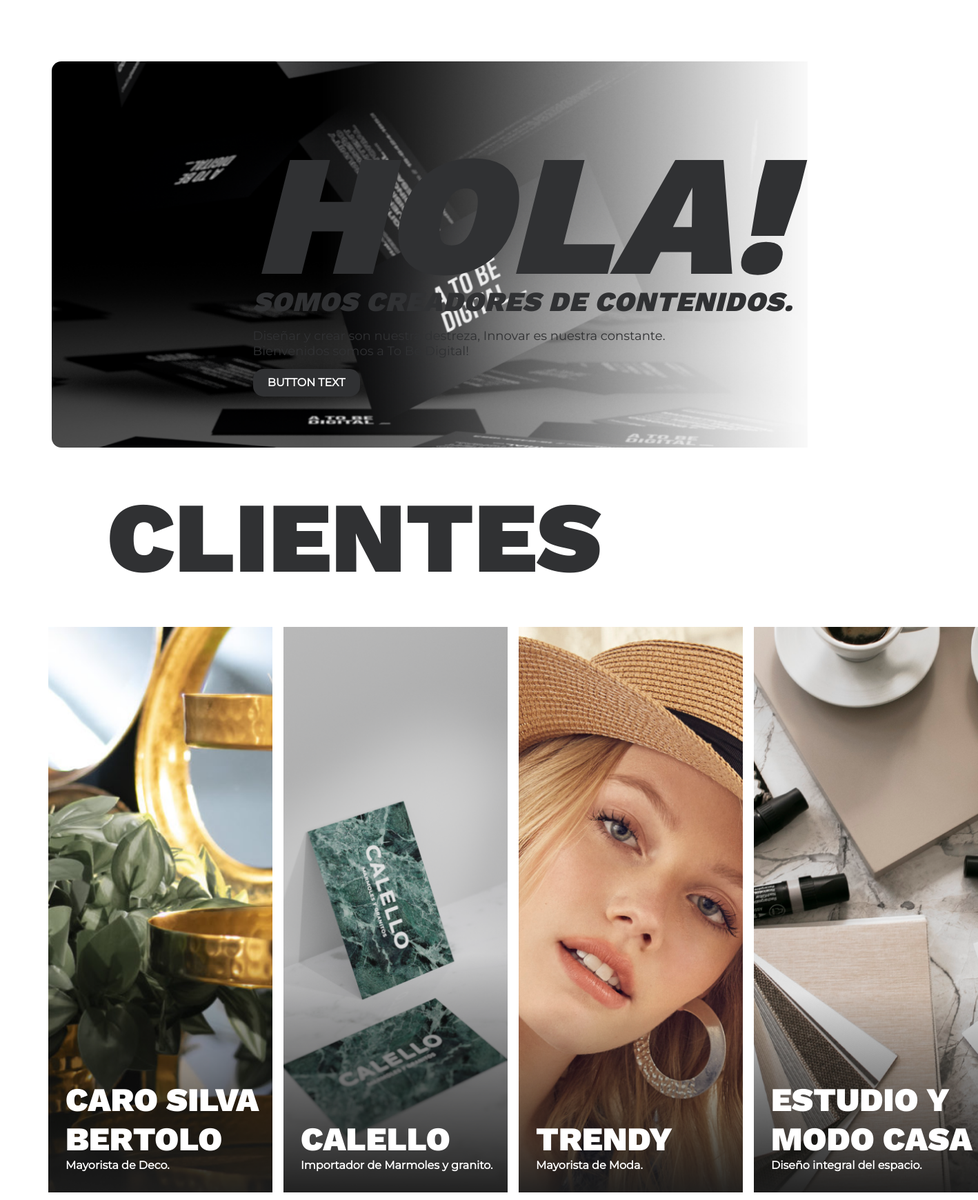
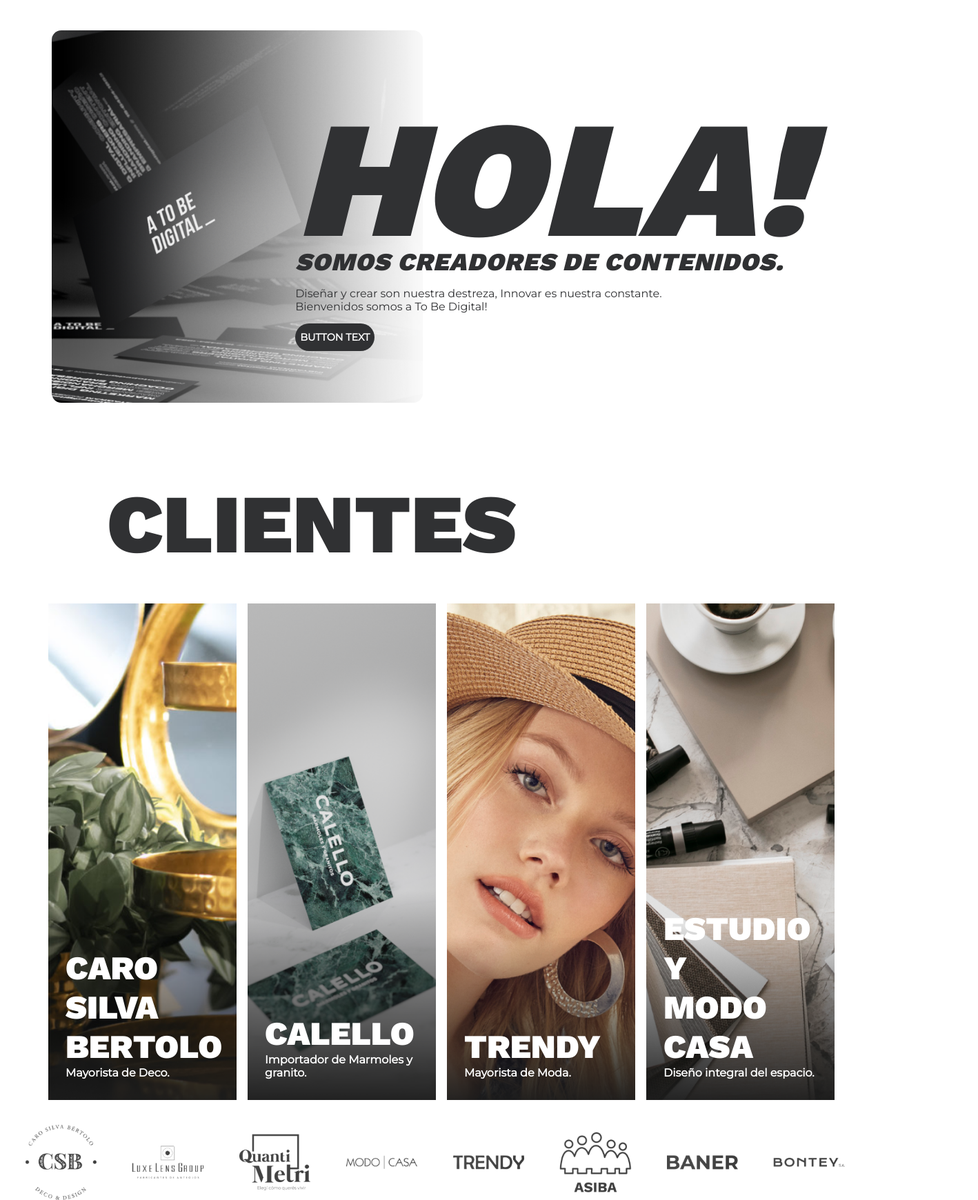
Before and after one commit to tomas-lambert/a-to-be-digital, a plain HTML site: page index.html in a window 1280 px wide. Shown: the part 106-1846 px from the top of the page at 69% size, 1418 px wide, since content can reach past the window. Drawn offline with nearby package versions, Linux system fonts and the light colour scheme.

Commit message:
Version 1.0.0 complete (estuctura sin animaciones)

```diff
--- a/index.html
+++ b/index.html
@@ -29,6 +29,9 @@
     </header>
     <section class="atb-index-banner">
         <div class="atb-index-banner-contain">
+            <div class="atb-index-banner-image">
+
+            </div>
             <div class="atb-index-banner-text">
                 <h2>HOLA!</h2>
                 <h3>SOMOS CREADORES DE CONTENIDOS.</h3>
--- a/style/sass/_main.scss
+++ b/style/sass/_main.scss
@@ -24,6 +24,7 @@
     align-items: center;
     height: 15vh;
     padding: 0px 100px;
+    overflow: hidden;
     div{
         h1{
             width: 200px;
@@ -46,8 +47,11 @@
             margin: 0px;
             padding: 0px;
             li{
-                width: 100px;
+                width: 115px;
                 height: 25px;
+                text-align: center;
+                border-radius: 30px;
+                transition: 500ms;
 
                 a{
                     font-family: $titulos;
@@ -56,42 +60,60 @@
                     font-weight: bold;
                     text-transform: uppercase;
                     color: $color-negro-oscuro;
+                    transition: 500ms;
                 }
+            }
+            a:hover{
+                color: white;
+            }
+            li:hover{
+                background-color: $color-negro-gris;
+
             }
         }
     }
 }
 .atb-index-banner{
-    height: 70vh;
-    margin: 75px 75px 0px;
-    justify-content: center;
+    height: 75vh;
+    overflow: hidden;
+    margin: 30px 0px 30px 0px;
     .atb-index-banner-contain{
-        height: 70vh;
-        background-image: url(../multimedia/Banners-Home-1024x682.png);
-        background-size: 1096px 655px;
-        border-radius: 14px;
-        background-repeat: no-repeat;
+        height: 90%;
+        width: 100%;
+        margin-left: 75px;
         display: flex;
-        justify-content: flex-end;
+        flex-direction: row;
+        align-items: center;
+        .atb-index-banner-image{
+            height: 100%;
+            width: 75%;
+            background-image: url(../multimedia/Banners-Home-1024x682.png);
+            background-size: cover;
+            border-radius: 14px;
+            background-repeat: no-repeat;
+            background-position: right;
+
+        }
         .atb-index-banner-text{
+            height: 100%;
             display: flex;
             flex-direction: column;
-            margin-right: 55px;
             justify-content: center;
+            transform: translate(-185px, 0px);
 
             h2{
-                height: 250px;
+                height: 30vh;
                 font-family: $titulos;
                 font-style: italic;
                 font-weight: 900;
-                font-size: 250px;
+                font-size: 30vh;
                 color: $color-negro-gris;
             }
             h3{
                 font-family: $titulos;
                 font-style: italic;
                 font-weight: 900;
-                font-size: 40px;
+                font-size: 4.5vh;
                 letter-spacing: 1px;
                 color: $color-negro-gris;
             }
@@ -99,46 +121,51 @@
                 font-family: $textos;
                 font-style: normal;
                 font-weight: normal;
-                font-size: 18px;
+                font-size: 2vh;
                 margin: 15px 0px;
                 color: $color-negro-gris;
             }
             .button {
-                width: 155px;
-                height: 40px;
+                width: 9vw;
+                height: 5vh;
                 background-color: $color-negro-gris;
-                border-radius: 15px;
+                border-radius: 50px;
                 display: flex;
                 justify-content: center;
                 flex-direction: column;
+                transition: 500ms;
                 a{
                     color: white;
                     font-family: $textos;
                     font-style: normal;
                     font-weight: bold;
-                    font-size: 16px;
+                    font-size: 1.80vh;
                     text-transform: uppercase;
                     text-align: center;
                 }
+            }
+            .button:hover{
+                background-color: $color-negro-oscuro;
+                font-weight: bolder;
             }
         }
     }
 }
 .atb-index-clients{
     height: 150vh;
-    margin: 30px;
+    margin: 30px 30px 0px 30px;
     .atb-index-clients-title{
         margin: 45px 125px;
         h2{
             font-family: $titulos;
             font-style: normal;
             font-weight: 900;
-            font-size: 145px;
+            font-size: 15vh;
             color: $color-negro-gris;
         }
     }
     .atb-index-clients-cards-container{
-        height: 820px;
+        height: 60%;
         padding: 0px 40px;
         display: grid;
         grid-template-columns: 1fr 1fr 1fr 1fr;
@@ -155,7 +182,6 @@
             flex-direction: column;
             justify-content: flex-end;
             .atb-index-cards-text-container{
-                width: 300px;
                 height: 180px;
                 padding-left: 25px;
                 padding-bottom: 30px;
@@ -166,7 +192,7 @@
                     font-family: $titulos;
                     font-style: normal;
                     font-weight: 900;
-                    font-size: 48px;
+                    font-size: 6vh;
                     text-transform: uppercase;
                     color: white;
                 }
@@ -190,7 +216,6 @@
             flex-direction: column;
             justify-content: flex-end;
             .atb-index-cards-text-container{
-                width: 300px;
                 height: 180px;
                 padding-left: 25px;
                 padding-bottom: 30px;
@@ -203,7 +228,7 @@
                     font-family: $titulos;
                     font-style: normal;
                     font-weight: 900;
-                    font-size: 48px;
+                    font-size: 6vh;
                     text-transform: uppercase;
                     color: white;
                 }
@@ -226,7 +251,6 @@
             flex-direction: column;
             justify-content: flex-end;
             .atb-index-cards-text-container{
-                width: 300px;
                 height: 180px;
                 padding-left: 25px;
                 padding-bottom: 30px;
@@ -237,7 +261,7 @@
                     font-family: $titulos;
                     font-style: normal;
                     font-weight: 900;
-                    font-size: 48px;
+                    font-size: 6vh;
                     text-transform: uppercase;
                     color: white;
                 }
@@ -260,7 +284,6 @@
             flex-direction: column;
             justify-content: flex-end;
             .atb-index-cards-text-container{
-                width: 300px;
                 height: 180px;
                 padding-left: 25px;
                 padding-bottom: 30px;
@@ -268,12 +291,10 @@
                 flex-direction: column;
                 justify-content: flex-end;
                 h3{
-                    // width: 345px;
-                    // height: 118px;
                     font-family: $titulos;
                     font-style: normal;
                     font-weight: 900;
-                    font-size: 48px;
+                    font-size: 6vh;
                     text-transform: uppercase;
                     color: white;
                 }
@@ -291,6 +312,7 @@
         background-image: url(../multimedia/publis-carrusel.png);
         background-repeat: no-repeat;
         background-position: center;
+        background-size: contain;
         width: 100%;
         height: 180px;
     }
@@ -301,13 +323,13 @@
             font-family: $titulos;
             font-style: normal;
             font-weight: 900;
-            font-size: 145px;
+            font-size: 15vh;
             text-align: center;
             color: $color-negro-gris;
         }
     }
     .atb-index-client-gallery-contain{
-        height: 250vh;
+        height: 1900px;
         display: flex;
         flex-direction: row;
         justify-content: space-around;
@@ -409,7 +431,7 @@
             font-family: $textos;
             font-style: normal;
             font-weight: bold;
-            font-size: 18px;
+            font-size: 2.5vh;
             margin-bottom: 15px;
         }
         a{
@@ -418,7 +440,8 @@
             font-style: normal;
             font-weight: normal;
             text-decoration: none;
-            font-size: 18px;
+            font-size: 2.2vh;
+            margin-bottom: 12px;
         }
     }
     .atb-index-f-informacion{
@@ -428,7 +451,7 @@
             font-family: $textos;
             font-style: normal;
             font-weight: bold;
-            font-size: 18px;
+            font-size: 2.5vh;
             margin-bottom: 15px;
         }
         a{
@@ -437,7 +460,8 @@
             font-style: normal;
             font-weight: normal;
             text-decoration: none;
-            font-size: 18px;
+            font-size: 2.2vh;
+            margin-bottom: 12px;
         }
     }
     .atb-index-f-redes{
@@ -447,7 +471,7 @@
             font-family: $textos;
             font-style: normal;
             font-weight: bold;
-            font-size: 18px;
+            font-size: 2.5vh;
             margin-bottom: 15px;
         }
         .atb-index-f-redes-icon-contain{
@@ -515,7 +539,7 @@
             font-family: Spartan;
             font-style: normal;
             font-weight: 500;
-            font-size: 18px;
+            font-size: 2.5vh;
             margin-bottom: 15px;
         }
         .atb-index-f-newsLetter-input-contain{
```
Also changed, not shown: style/style.css, 1 other file.
